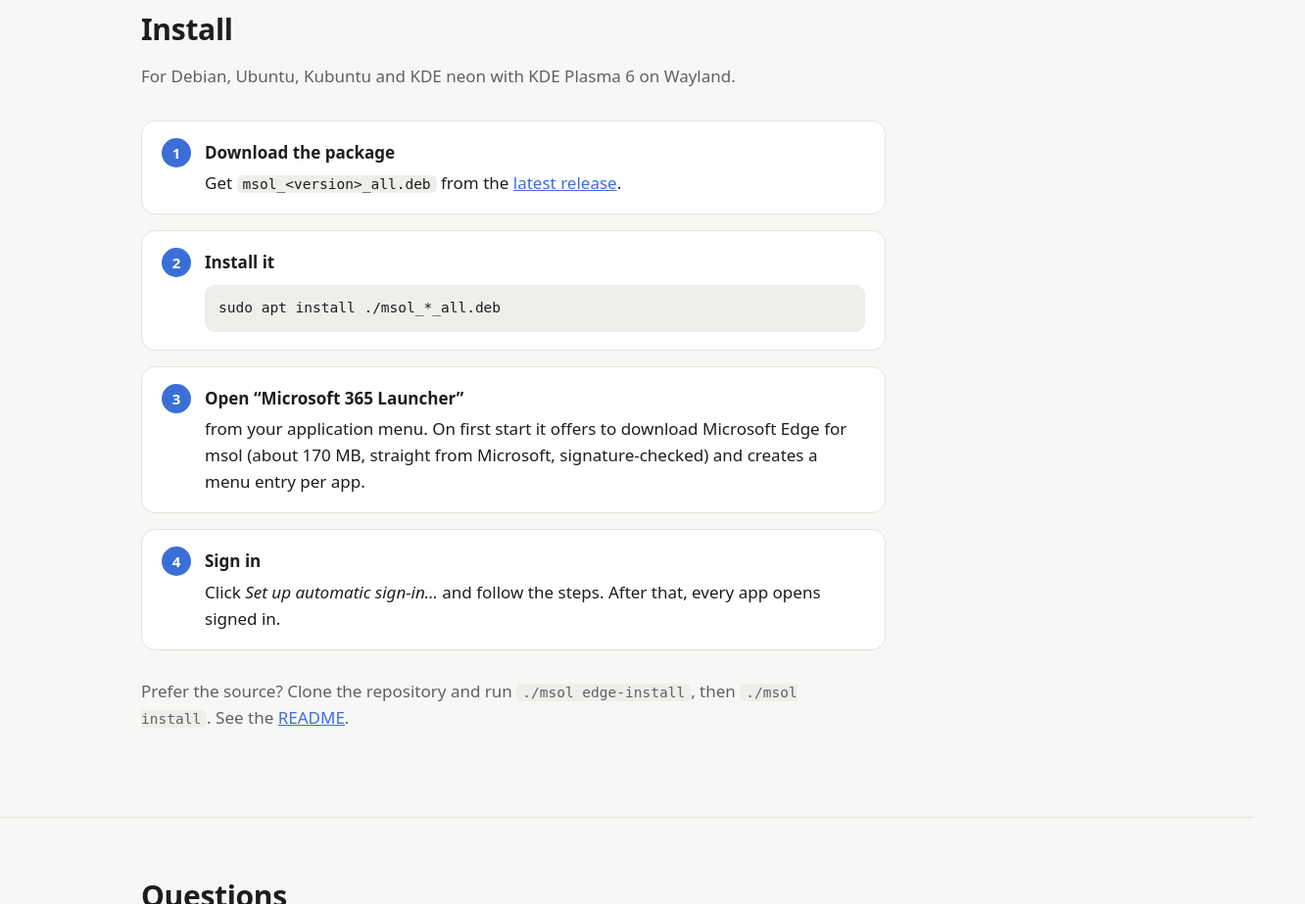
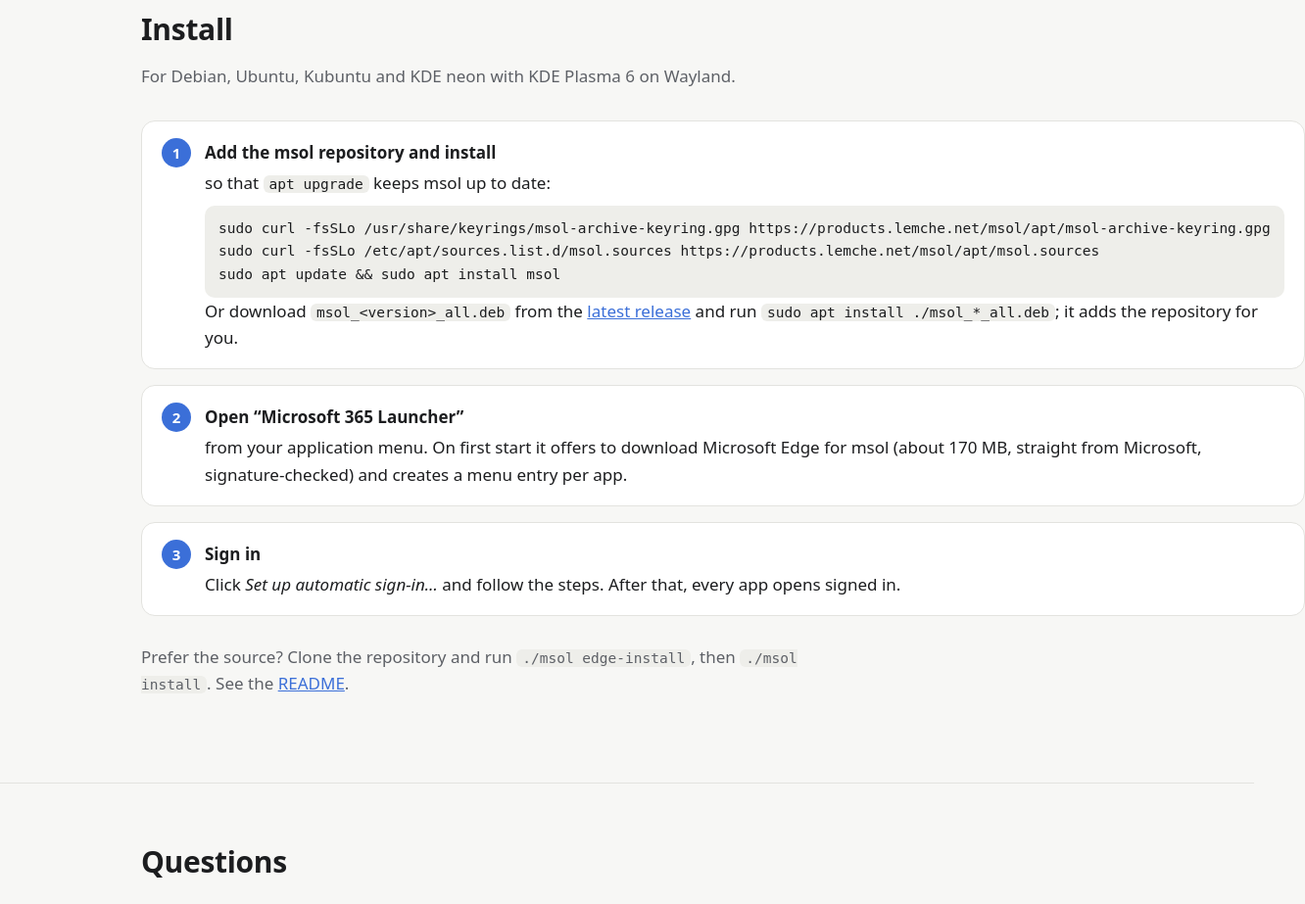
Before and after one commit to LemcheNET/msol, a browser extension: page site/index.html in a window 1280 px wide. Shown: the part 1360-2283 px from the top of the page at 98% size, 1332 px wide, since content can reach past the window. Drawn offline with Linux system fonts and the light colour scheme.

Commit message:
Add a signed APT repository (#5)
- The Pages workflow builds an APT repository at
  https://products.lemche.net/msol/apt from the .deb files of all
  releases, signs it with the APT_SIGNING_KEY secret, test-installs msol
  from it with apt, and deploys it with the website. Pull requests build
  and test it without deploying.
- The release workflow starts the Pages workflow after publishing.
- The package installs /etc/apt/sources.list.d/msol.sources and the
  repository key, so later versions arrive through `apt upgrade`.
- README and website: install from the repository.

Signing key: BFF62184318594CFF101AA92BDD422909F6502DA
("msol APT repository (LemcheNET)").

Co-authored-by: Claude Opus 5.5 <noreply@anthropic.com>

```diff
--- a/site/index.html
+++ b/site/index.html
@@ -120,10 +120,13 @@
     <h2>Install</h2>
     <p class="sub">For Debian, Ubuntu, Kubuntu and KDE neon with KDE Plasma 6 on Wayland.</p>
     <ol class="steps">
-      <li><strong>Download the package</strong>Get <code>msol_&lt;version&gt;_all.deb</code> from the
-        <a href="https://github.com/LemcheNET/msol/releases/latest">latest release</a>.</li>
-      <li><strong>Install it</strong>
-        <pre><code>sudo apt install ./msol_*_all.deb</code></pre></li>
+      <li><strong>Add the msol repository and install</strong>so that <code>apt upgrade</code> keeps msol up to date:
+        <pre><code>sudo curl -fsSLo /usr/share/keyrings/msol-archive-keyring.gpg https://products.lemche.net/msol/apt/msol-archive-keyring.gpg
+sudo curl -fsSLo /etc/apt/sources.list.d/msol.sources https://products.lemche.net/msol/apt/msol.sources
+sudo apt update &amp;&amp; sudo apt install msol</code></pre>
+        Or download <code>msol_&lt;version&gt;_all.deb</code> from the
+        <a href="https://github.com/LemcheNET/msol/releases/latest">latest release</a> and run
+        <code>sudo apt install ./msol_*_all.deb</code>; it adds the repository for you.</li>
       <li><strong>Open “Microsoft 365 Launcher”</strong>from your application menu. On first start it offers to
         download Microsoft Edge for msol (about 170&nbsp;MB, straight from Microsoft, signature-checked) and
         creates a menu entry per app.</li>
```
Also changed, not shown: 9 other files.
